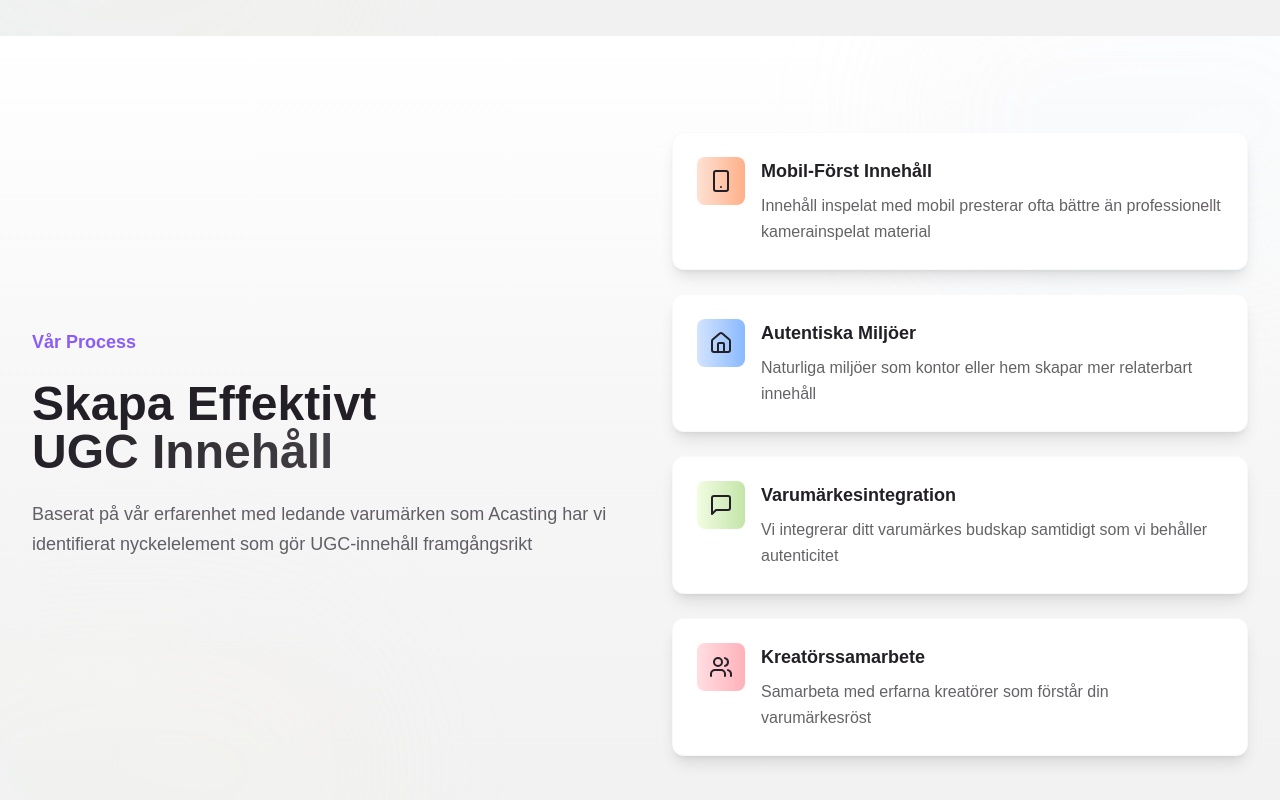
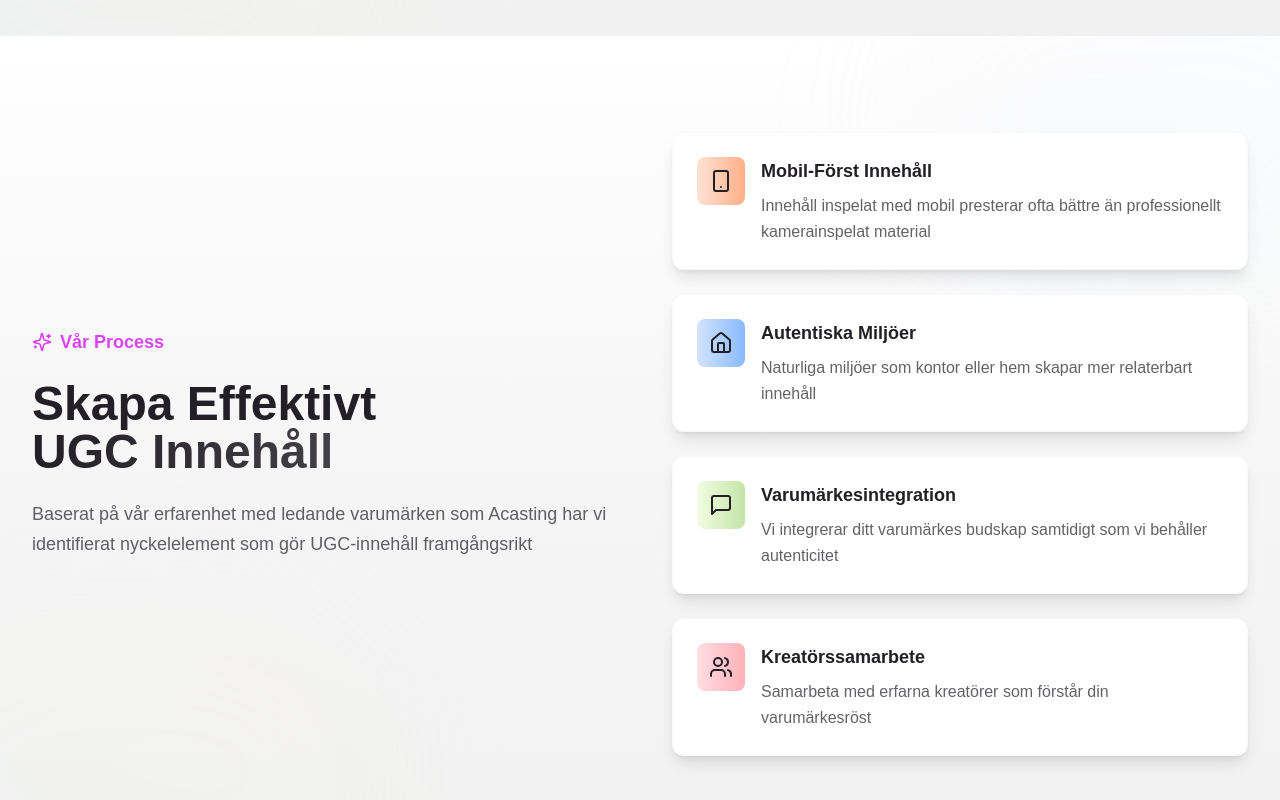
Before and after one commit to Usmanyousaf88/ericplant, a React (Vite) app: page / in a window 1280 px wide. Shown: the part 3458-4258 px from the top of the page. Built offline with nearby package versions, Linux system fonts and the light colour scheme; a web font is replaced by a local one.

Commit message:
Highlight section with icon and color change
Updated the ProcessSection component to include an icon for highlighting and changed the color scheme as specified.
[skip gpt_engineer]

```diff
--- a/src/components/ProcessSection.tsx
+++ b/src/components/ProcessSection.tsx
@@ -1,4 +1,4 @@
-import { Smartphone, Home, MessageSquare, Users } from "lucide-react";
+import { Smartphone, Home, MessageSquare, Users, Sparkles } from "lucide-react";
 
 const ProcessSection = () => {
   const processes = [
@@ -41,9 +41,12 @@ const ProcessSection = () => {
         <div className="flex flex-col lg:flex-row gap-16 items-center">
           {/* Left side - Text */}
           <div className="flex-1 space-y-6 max-w-2xl">
-            <p className="text-[#8B5CF6] font-display text-lg font-semibold">
-              Vår Process
-            </p>
+            <div className="flex items-center gap-2">
+              <Sparkles className="w-5 h-5 text-[#D946EF]" />
+              <p className="text-[#D946EF] font-display text-lg font-semibold">
+                Vår Process
+              </p>
+            </div>
             <h2 className="text-4xl sm:text-5xl font-display font-bold text-secondary-dark mb-6 leading-tight">
               Skapa Effektivt
               <span className="block bg-gradient-to-r from-secondary-dark via-[#403E43] to-[#8E9196] bg-clip-text text-transparent">
```
